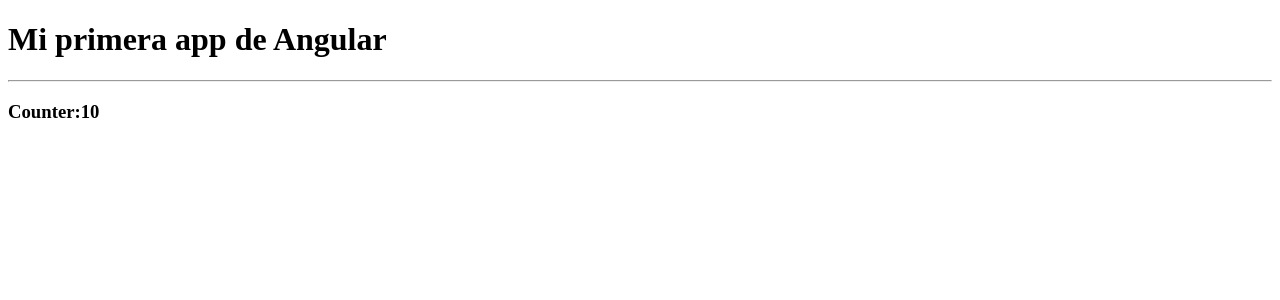
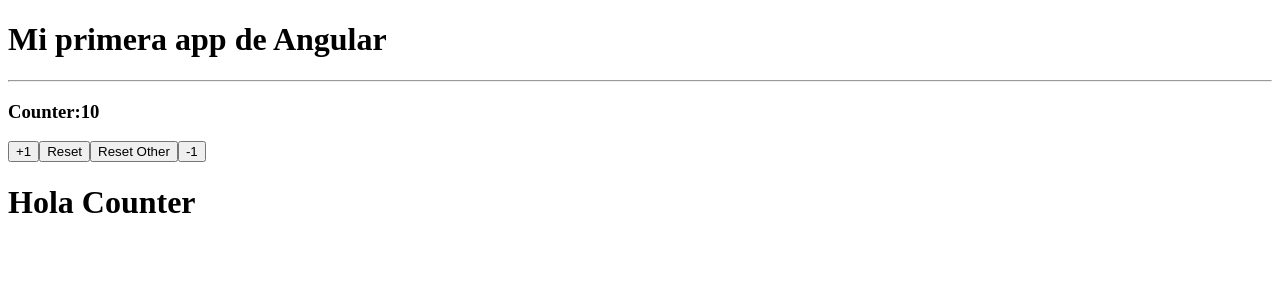
Before and after one commit to CinTutuDev/Dragon-Ball-Z, an Angular app: page / in a window 1280 px wide. Shown: the top 300 px of the page. Built offline with nearby package versions, Linux system fonts and the light colour scheme.

Commit message:
✅ Create(component):counter

```diff
--- a/src/app/app.component.html
+++ b/src/app/app.component.html
@@ -1,5 +1,9 @@
-<h1>{{title}}</h1>
-<hr>
-<h3>
-  Counter:{{counter}}
-</h3>
+<h1>{{ title }}</h1>
+<hr />
+<h3>Counter:{{ counter }}</h3>
+<button (click)="increaseBy(1)">+1</button>
+<button (click)="resetTen(10)">Reset</button>
+<button (click)="resertCounter()">Reset Other</button>
+<button (click)="increaseBy(-1)">-1</button>
+
+<app-counter></app-counter>
--- a/src/app/app.component.ts
+++ b/src/app/app.component.ts
@@ -8,4 +8,14 @@
 export class AppComponent {
   public title: string = 'Mi primera app de Angular';
   public counter: number = 10;
+
+  increaseBy(value: number): void {
+    this.counter += value;
+  }
+  resetTen(value: number): void {
+    this.counter = value;
+  }
+  resertCounter() {
+    this.counter = 10;
+  }
 }
--- /dev/null
+++ b/src/app/counter/counter.component.ts
@@ -0,0 +1,7 @@
+import { Component } from '@angular/core';
+
+@Component({
+  selector: 'app-counter',
+  template: '<h1>Hola Counter</h1>',
+})
+export class CounterCoomponent {}
```
Also changed, not shown: src/app/app.module.ts (+5 -8 lines).
